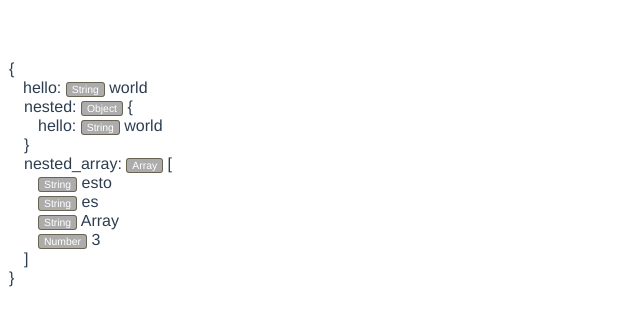
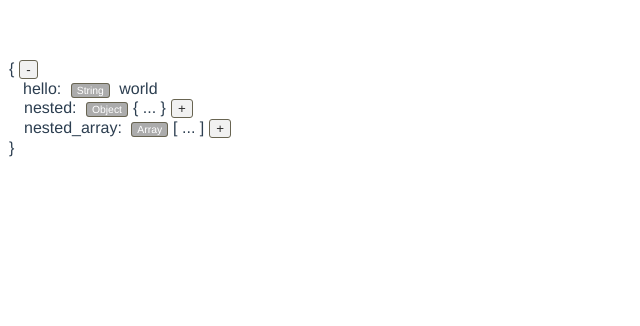
Before and after one commit to matias-krabzik/vue-json-admin, a Vue app: page / in a window 1280 px wide. Shown: the top 326 px of the page, without its empty margins (0-640 px from the left). Built offline with nearby package versions, Linux system fonts and the light colour scheme.

Commit message:
Json Viewer added
JSON Viewer and prepare the proejct for the editor component

```diff
--- a/src/App.vue
+++ b/src/App.vue
@@ -20,7 +20,7 @@ export default {
           "hello": "world"
         },
         "nested_array": [
-          "esto", "es", "Array", 3
+          "esto", "es", "Array", 4
         ]
       }
     }
--- a/src/components/JsonAdmin.vue
+++ b/src/components/JsonAdmin.vue
@@ -1,97 +1,28 @@
 <template>
-    <div>
-        <p v-if="label != null" style="margin: 1px;">
-            {{ label }}: <j-bag v-if="bags" :text="whatIsIt(localValue)" /> {{ startTag() }}
-        </p>
-        <p v-else style="margin: 1px;">{{ startTag() }}</p>
-        <p style="margin: 1px; margin-left: 15px;" v-for="(k, i) in localValue" :key="i">
-
-            <template v-if="isArray()">
-                <j-bag v-if="bags" :text="whatIsIt(k)" /> {{ k }}
-            </template>
-
-            <json-admin v-else-if="hasChilds(localValue[i])" v-model="localValue[i]" :label="i" :bags="bags"></json-admin>
-
-            <template v-else>
-                {{ i }}: <j-bag v-if="bags" :text="whatIsIt(k)" /> {{ k }}
-            </template>
-
-        </p>
-        <p style="margin: 1px;">{{ endTag() }}</p>
+    <div v-if="!edit">
+        <json-viewer v-model="localValue" :bags="bags" />
+    </div>
+    <div v-else>
+        <p>Comming soon...    C:</p>
     </div>
 </template>
 
 <script>
-import JsonAdmin from './JsonAdmin.vue';
 import vmodel from "../vmodel";
-import JBag from './JBag.vue';
+import JsonViewer from './viewer/JsonViewer.vue';
 
 export default {
-    components: { JsonAdmin, JBag },
+    components: { JsonViewer },
     name: 'json-admin',
     mixins: [ vmodel ],
     props: {
         label: { type: String, default: null },
-        bags: { type: Boolean, default: true }
-    },
-    methods: {
-        startTag() {
-            return this.isArray() ? "[": "{"
-        },
-        endTag() {
-            return this.isArray() ? "]": "}"
-        },
-        isArray() {
-            return Array.isArray(this.localValue)
-        },
-        hasChilds(value) {
-            return (this.whatIsIt(value) === "Array" || this.whatIsIt(value) === "Object");
-        },
-        whatIsIt(object) {
-            if (object === null) {
-                return "null";
-            }
-            if (object === undefined) {
-                return "undefined";
-            }
-            if (Number.isInteger(object)) {
-                return "Number";
-            }
-            if (object.constructor === Boolean) {
-                return "Boolean";
-            }
-            if (object.constructor === Number) {
-                return "Number";
-            }
-            if (object.constructor === String) {
-                return "String";
-            }
-            if (object.constructor === Array) {
-                return "Array";
-            }
-            if (object.constructor === Object) {
-                return "Object";
-            }
-            {
-                return "-unknown-";
-            }
-        }
+        bags: { type: Boolean, default: true },
+        edit: { type: Boolean, default: false }
     }
 }
 </script>
 
 <style>
-    span.a {
-        font-size: 65%;
-        color: rgb(255, 255, 255);
-        display: inline; /* the default for span */
-        padding-left: 5px;
-        padding-right: 5px;
-        padding-top: 1px;
-        padding-bottom: 1px;
-        height: auto;
-        border: 1px solid #686451;
-        border-radius: 3px;
-        background-color: #acacac;
-    }
+
 </style>
--- a/src/components/JBag.vue
+++ b/src/components/viewer/JBag.vue
@@ -23,6 +23,8 @@ export default {
         padding-right: 5px;
         padding-top: 1px;
         padding-bottom: 1px;
+        margin-left: 5px;
+        margin-right: 5px;
         height: auto;
         border: 1px solid #686451;
         border-radius: 3px;
--- /dev/null
+++ b/src/components/viewer/JExpand.vue
@@ -0,0 +1,37 @@
+<template>
+    <input type="button" class="a" :value="text" @click="change"/>
+</template>
+
+<script>
+export default {
+    name: "j-expand",
+    props: {
+        expand: {
+            type: Boolean,
+            required: true
+        }
+    },
+    computed: {
+        text() {
+            return this.expand ? "-": "+";
+        }
+    },
+    methods: {
+        change() {
+            this.$emit("changed");
+        }
+    }
+}
+</script>
+
+<style>
+    input.a {
+        color: #292929;
+        display: inline; /* the default for span */
+        margin-left: 5px;
+        margin-right: 5px;
+        border: 1px solid #686451;
+        border-radius: 3px;
+        background-color: #f1f1f1;
+    }
+</style>
--- /dev/null
+++ b/src/components/viewer/JsonViewer.vue
@@ -0,0 +1,108 @@
+<template>
+    <div>
+        <p v-if="label != null">
+            {{ label }}: <j-bag v-if="bags" :text="whatIsIt(localValue)" />{{ startTag() }}
+            <span v-if="!expand"> ... {{ endTag() }}</span>
+            <j-expand :expand="expand" @changed="toggleSpand" />
+        </p>
+        <p v-else>{{ startTag() }}<span style="font: bold;" v-if="!expand"> ... {{ endTag() }}</span><j-expand :expand="expand" @changed="toggleSpand" /></p>
+        <div v-if="expand">
+            <p style="margin-left: 15px;" v-for="(k, i) in localValue" :key="i">
+
+                <template v-if="isArray()">
+                    <j-bag v-if="bags" :text="whatIsIt(k)" /> {{ k }}
+                </template>
+
+                <json-viewer v-else-if="hasChilds(localValue[i])" v-model="localValue[i]" :label="i" :bags="bags" :expanded="false"></json-viewer>
+
+                <template v-else>
+                    {{ i }}: <j-bag v-if="bags" :text="whatIsIt(k)" /> {{ k }}
+                </template>
+
+            </p>
+        </div>
+        <p v-if="expand">{{ endTag() }}</p>
+    </div>
+</template>
+
+<script>
+import vmodel from "../../vmodel";
+import JsonViewer from "./JsonViewer";
+import JBag from "./JBag.vue"
+import JExpand from './JExpand.vue';
+
+export default {
+    name: "json-viewer",
+    components: {
+        JsonViewer,
+        JBag,
+        JExpand
+    },
+    mixins: [ vmodel ],
+    props: {
+        label: { type: String, default: null },
+        bags: { type: Boolean, default: true },
+        expanded: { type: Boolean, default: true }
+    },
+    data() {
+        return {
+            expand: false
+        }
+    },
+    mounted() {
+        this.expand = this.expanded;
+    },
+    methods: {
+        startTag() {
+            return this.isArray() ? "[": "{"
+        },
+        endTag() {
+            return this.isArray() ? "]": "}"
+        },
+        isArray() {
+            return Array.isArray(this.localValue)
+        },
+        hasChilds(value) {
+            return (this.whatIsIt(value) === "Array" || this.whatIsIt(value) === "Object");
+        },
+        whatIsIt(object) {
+            if (object === null) {
+                return "null";
+            }
+            if (object === undefined) {
+                return "undefined";
+            }
+            if (Number.isInteger(object)) {
+                return "Number";
+            }
+            if (object.constructor === Boolean) {
+                return "Boolean";
+            }
+            if (object.constructor === Number) {
+                return "Number";
+            }
+            if (object.constructor === String) {
+                return "String";
+            }
+            if (object.constructor === Array) {
+                return "Array";
+            }
+            if (object.constructor === Object) {
+                return "Object";
+            }
+            {
+                return "-unknown-";
+            }
+        },
+        toggleSpand() {
+            this.expand = !this.expand;
+        }
+    }
+}
+</script>
+
+<style>
+    p {
+        margin: 1px;
+    }
+</style>
```
Also changed, not shown: package.json (+7 -1 lines), 1 other file (tests, documents, lock files or other folders).
